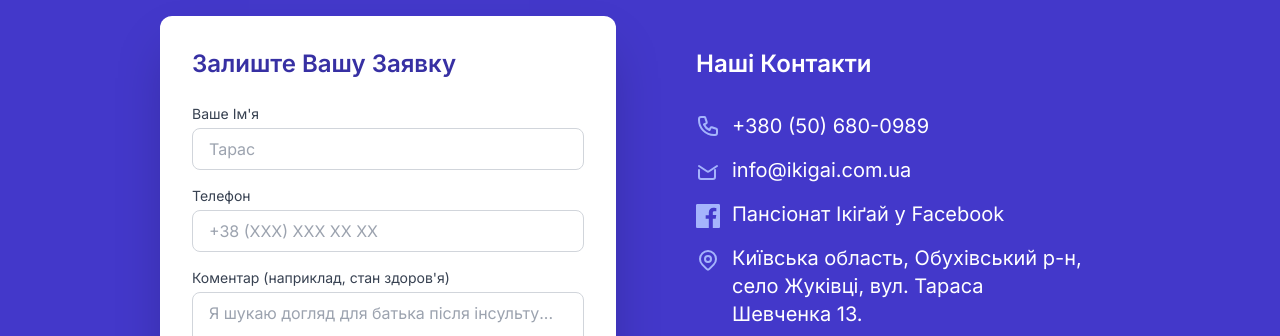
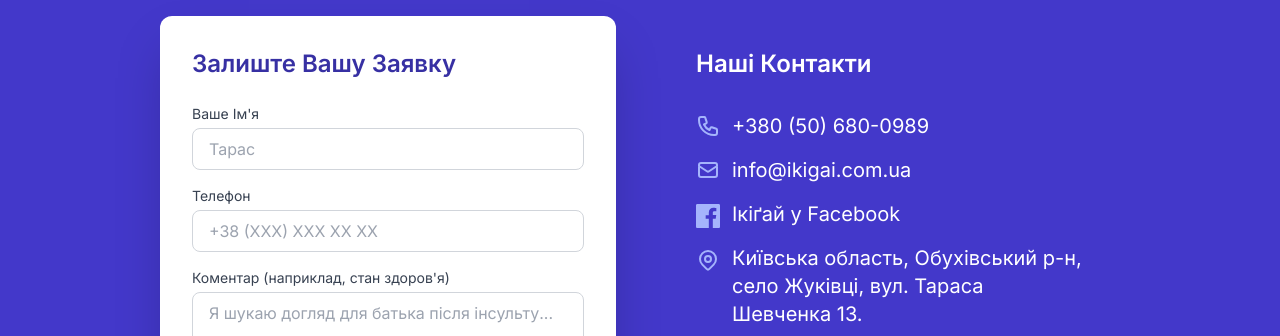
Before and after one commit to mtrineyev/ikigai-landing, a website: page public/index.html in a window 1280 px wide. Shown: the part 4556-4892 px from the top of the page. Drawn offline with Linux system fonts and the light colour scheme.

Commit message:
chore: footer polishing
- mail icon changed
- Facebook description changed

```diff
--- a/public/index.html
+++ b/public/index.html
@@ -678,14 +678,14 @@
 
                             <!-- Email -->
                             <div class="flex items-center space-x-3">
-                                <svg class="w-6 h-6 text-indigo-300" fill="none" stroke="currentColor" viewBox="0 0 24 24" xmlns="http://www.w3.org/2000/svg"><path stroke-linecap="round" stroke-linejoin="round" stroke-width="2" d="M3 8l7.89 5.26a2 2 0 002.22 0L21 8m-2 4v7a2 2 0 01-2 2H5a2 2 0 01-2-2v-7"></path></svg>
+                                <svg class="w-6 h-6 text-indigo-300" fill="none" stroke="currentColor" viewBox="0 0 24 24" xmlns="http://www.w3.org/2000/svg"><path stroke-linecap="round" stroke-linejoin="round" stroke-width="2" d="M3 8l7.89 5.26a2 2 0 002.22 0L21 8M5 19h14a2 2 0 002-2V7a2 2 0 00-2-2H5a2 2 0 00-2 2v10a2 2 0 002 2z" /></svg>
                                 <a href="mailto:info@ikigai.com.ua" class="text-xl font-medium hover:underline">info@ikigai.com.ua</a>
                             </div>
 
-                            <!-- Facebook Link (NEW) -->
+                            <!-- Facebook Link -->
                             <div class="flex items-start space-x-3">
                                 <svg class="w-6 h-6 text-indigo-300 flex-shrink-0 mt-1" fill="currentColor" viewBox="0 0 24 24" aria-hidden="true" xmlns="http://www.w3.org/2000/svg"><path d="M22.675 0H1.325C.593 0 0 .593 0 1.325v21.351C0 23.407.593 24 1.325 24h11.498v-9.294H9.682V11.2h3.141V8.567c0-3.132 1.889-4.856 4.717-4.856 1.33 0 2.47.24 2.802.34v3.08l-1.821.002c-1.424 0-1.701.677-1.701 1.67v2.186h3.456l-.587 3.707h-2.869v9.294h6.115C23.407 24 24 23.407 24 22.675V1.325C24 .593 23.407 0 22.675 0z"/></svg>
-                                <a href="https://www.facebook.com/people/%D0%86%D0%BA%D1%96%D2%91%D0%B0%D0%B9/100072187789857/" target="_blank" rel="noopener noreferrer" class="text-xl font-medium hover:underline">Пансіонат Ікіґай у Facebook</a>
+                                <a href="https://www.facebook.com/people/%D0%86%D0%BA%D1%96%D2%91%D0%B0%D0%B9/100072187789857/" target="_blank" rel="noopener noreferrer" class="text-xl font-medium hover:underline">Ікіґай у Facebook</a>
                             </div>
 
                             <!-- Location -->
```
